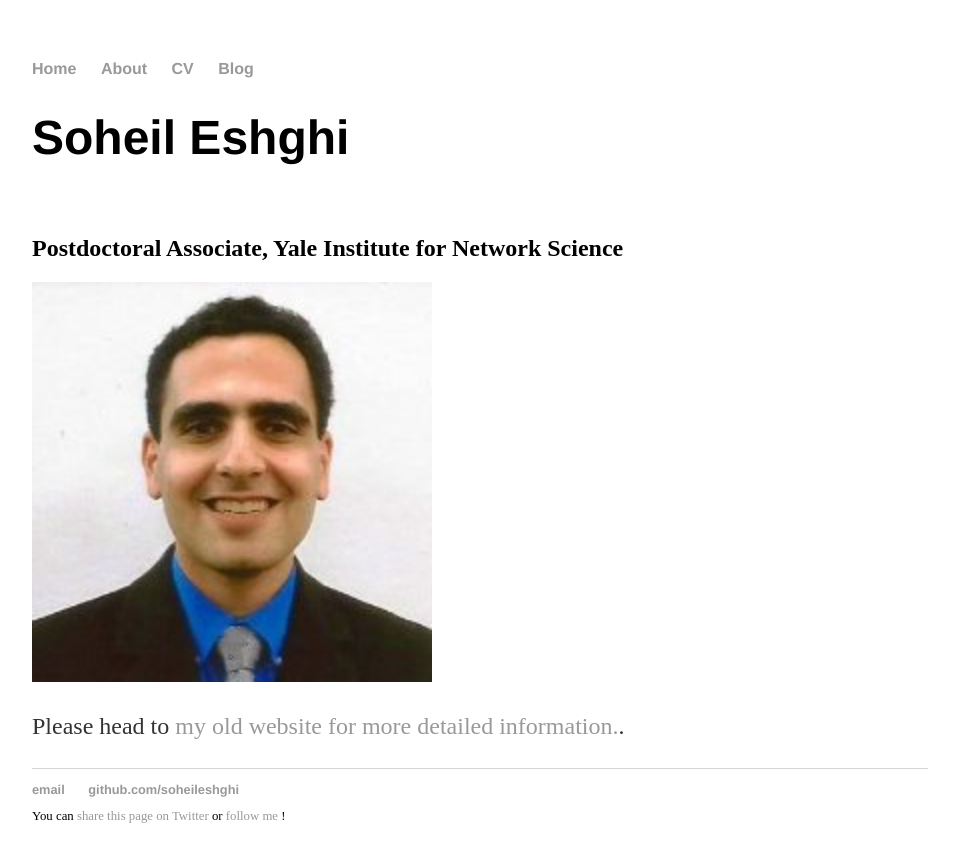
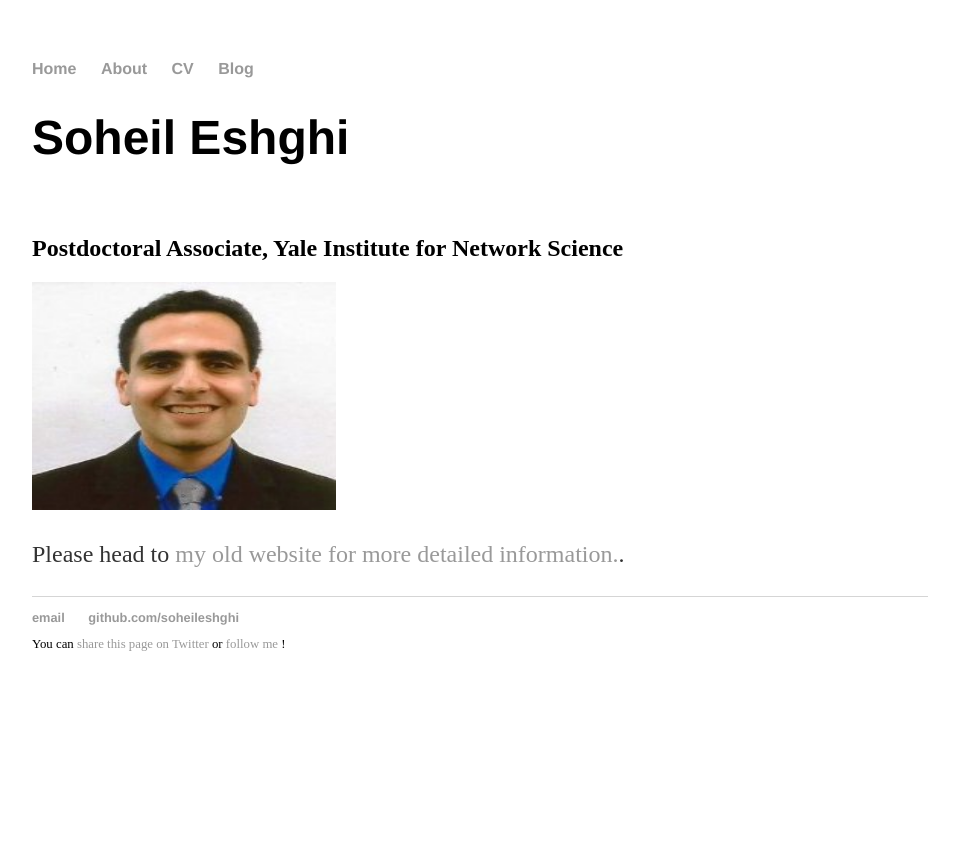
Before and after one commit to SoheilEshghi/SoheilEshghi.github.io, a Jekyll site: the page built from index.html, in a window 1280 px wide. Shown: the top 862 px of the page, without its empty margins (160-1119 px from the left). Built offline with Jekyll 4.4.1, drawn with Linux system fonts in a browser that asks for light colours.

Commit message:
changed image height

```diff
--- a/index.html
+++ b/index.html
@@ -10,7 +10,7 @@ title: Soheil Eshghi
 <h2>
 	Postdoctoral Associate, Yale Institute for Network Science
 </h2>
-<img src="images/soheil.jpg" height="400px">
+<img src="images/soheil.jpg" style="width:304px;height:228px;">
 <div class="blurb">
 <p>Please head to <a href="http://people.ece.cornell.edu/eshghi">my old website for more detailed information.</a>.</p>
 </div><!-- /.blurb -->
```
